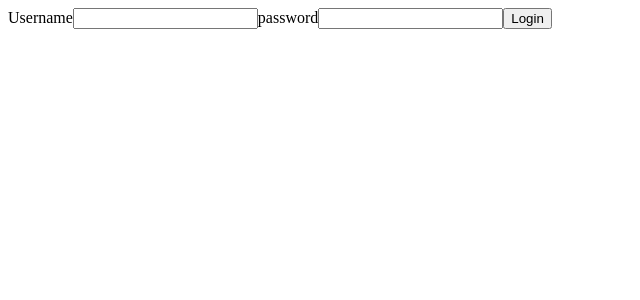
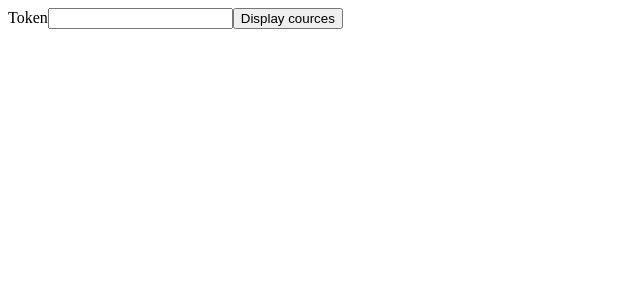
Before and after one commit to disha1202/admin_app, a Vue app: page / in a window 1280 px wide. Shown: the top 300 px of the page, without its empty margins (0-640 px from the left). Built offline with nearby package versions, Linux system fonts and the light colour scheme.

Commit message:
Updated endpoint

```diff
--- a/src/components/LoginPage.vue
+++ b/src/components/LoginPage.vue
@@ -1,11 +1,9 @@
 <template>
   <div>
     <form action="submit">
-      <label for="username">Username</label>
-      <input v-model="username" type="text">
-      <label for="password">password</label>
-      <input v-model="password" type="password">
-      <button @click.prevent="login">Login</button>
+      <label for="username">Token</label>
+      <input v-model="token" type="password">
+      <button @click.prevent="login">Display cources</button>
     </form>
 
 
@@ -17,25 +15,25 @@ export default {
   name: 'LoginPage',
   data() {
     return {
-      username: "",
-      password: ""
+      token: ""
     }
   },
   methods: {
     async login(){
+      const data = {
+        wstoken: this.token,
+        wsfunction: "core_course_get_courses",
+        moodlewsrestformat: 'json'
+      }
 
-      const response = await fetch("https://learn.myllama.co/login/token.php?" + new URLSearchParams({
-        servise: 'test_ws',
-        username: this.username,
-        password: this.password,
-        service: 'moodle_mobile_app'
-      }), {
-        method: 'GET',
+      const response = await fetch("https://learn.myllama.co/webservice/rest/server.php", {
+        method: 'POST',
         headers: {
           "Content-Type": "application/json",
           "Access-Control-Allow-Origin": "*",
           'Access-Control-Allow-Headers': 'X-Requested-With, Content-Type, Accept, Origin, Authorization'
-        }
+        },
+        body:  JSON.stringify(data)
       });
 
       console.log(response);
```
